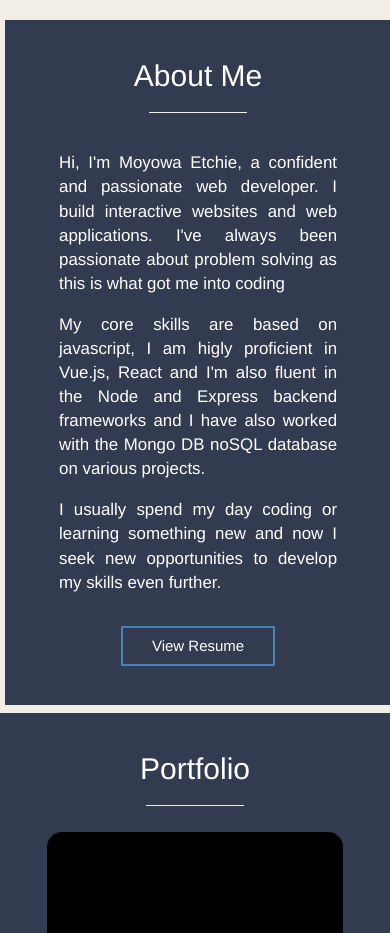
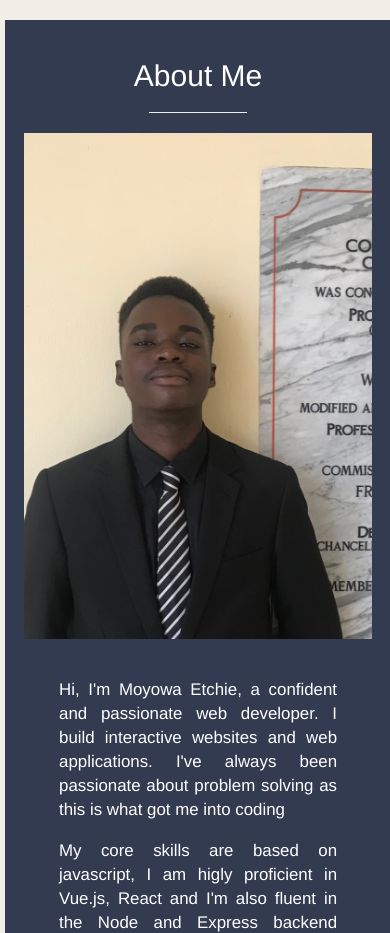
Before and after one commit to Moyowaaaa/Moyowa, a Vue app: page / in a window 390 px wide. Shown: the part 900-1833 px from the top of the page. Built offline with nearby package versions, Linux system fonts and the light colour scheme; a web font is replaced by a local one.

Commit message:
feat:Mobile view

```diff
--- a/src/views/Home.vue
+++ b/src/views/Home.vue
@@ -50,8 +50,9 @@
 
     <div class="content">
       <h2>About Me<hr></h2>
+      <div class="mobilepic">
+          <img class="mobileeee" src="../assets/7.jpeg"></div>
       <div class="body">
-
 
 
         <p>Hi, I'm Moyowa Etchie, a confident and passionate web developer. I build interactive websites and web applications. I've always been passionate
@@ -438,6 +439,9 @@
 
    display:none;
 }
+.mobileeee{
+  display: none;;
+}
 
 /* Portfolio */
 .portfolio{
@@ -703,6 +707,12 @@
 .project{
   border-radius: 15px;
 }
+.mobileeee{
+  display:block;
+  width:90%;
+  margin-left:5%;
+  height:60vh;
+}
 
 }
 /* ------------ */
```
Also changed, not shown: src/assets/6.jpeg (added), src/assets/7.jpeg (added).
